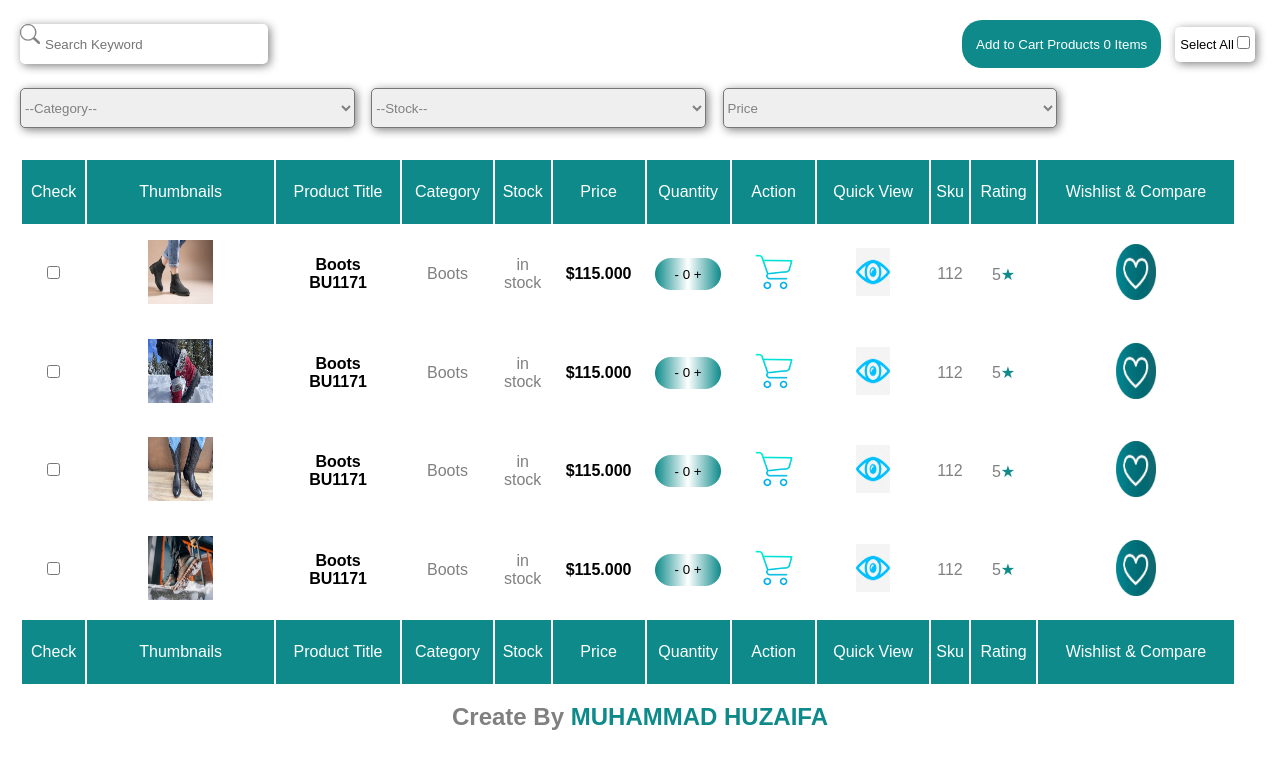
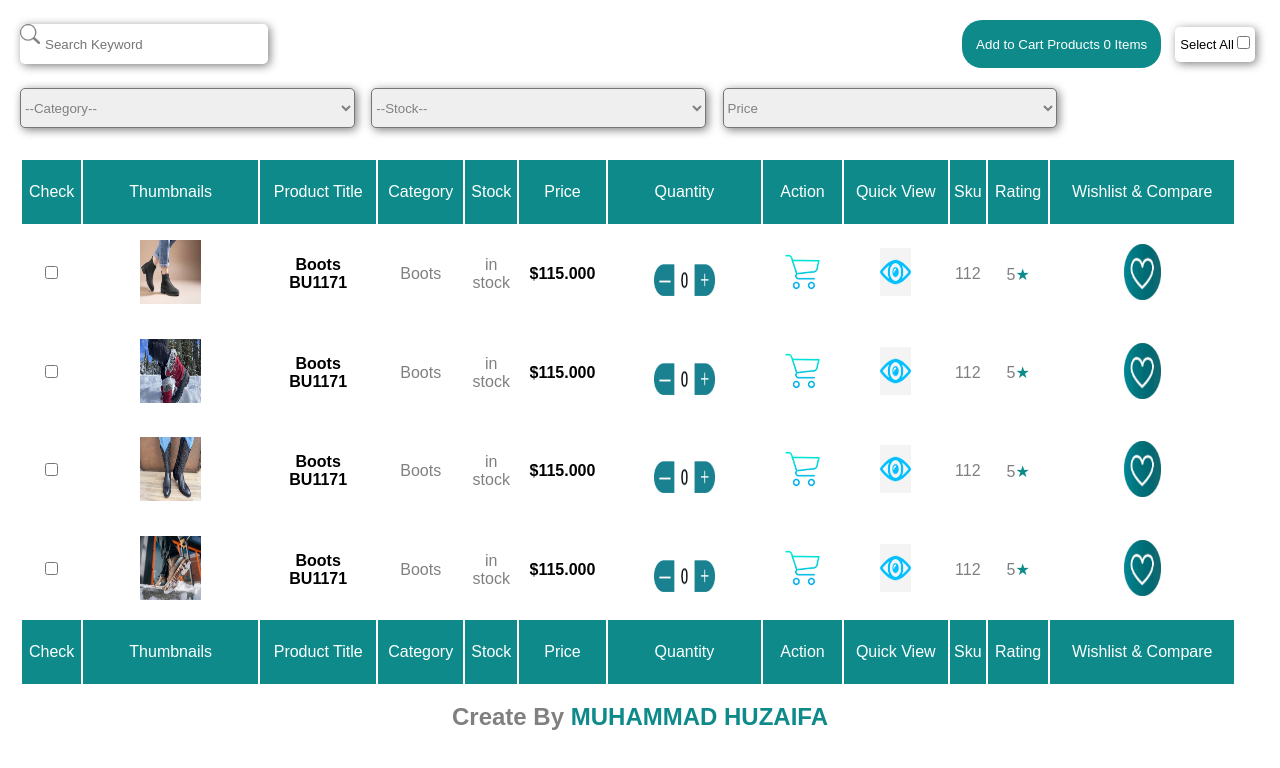
Before and after one commit to imuhammadhuzaifa/Table-Layout, a plain HTML site: page index.html in a window 1280 px wide. Drawn offline with Linux system fonts and the light colour scheme.

Commit message:
4th commit

```diff
--- a/index.html
+++ b/index.html
@@ -63,7 +63,7 @@
             <td class="clr">Boots</td>
             <td class="clr">in<br>stock</td>
             <td class="bold">$115.000</td>
-            <td><button>- 0 +</button></td>
+            <td><img src="./images/btn.png" alt="" class="btn1"></td>
             <td><img src="./images/shopping.png" alt="" class="shopping"></td>
             <td><img src="./images/eye.png" alt="" class="eye"></td>
             <td class="clr">112</td>
@@ -77,7 +77,7 @@
             <td class="clr">Boots</td>
             <td class="clr">in<br>stock</td>
             <td class="bold">$115.000</td>
-            <td><button>- 0 +</button></td>
+            <td><img src="./images/btn.png" alt="" class="btn1"></td>
             <td><img src="./images/shopping.png" alt="" class="shopping"></td>
             <td><img src="./images/eye.png" alt="" class="eye"></td>
             <td class="clr">112</td>
@@ -91,7 +91,7 @@
             <td class="clr">Boots</td>
             <td class="clr">in<br>stock</td>
             <td class="bold">$115.000</td>
-            <td><button>- 0 +</button></td>
+            <td><img src="./images/btn.png" alt="" class="btn1"></td>
             <td><img src="./images/shopping.png" alt="" class="shopping"></td>
             <td><img src="./images/eye.png" alt="" class="eye"></td>
             <td class="clr">112</td>
@@ -105,7 +105,7 @@
             <td class="clr">Boots</td>
             <td class="clr">in<br>stock</td>
             <td class="bold">$115.000</td>
-            <td><button>- 0 +</button></td>
+            <td><img src="./images/btn.png" alt="" class="btn1"></td>
             <td><img src="./images/shopping.png" alt="" class="shopping"></td>
             <td><img src="./images/eye.png" alt="" class="eye"></td>
             <td class="clr">112</td>
--- a/style.css
+++ b/style.css
@@ -81,18 +81,10 @@ td>img {
     padding: 10px;
 }
 
-button {
-    width: 80%;
-    height: 4vh;
-    /* margin: 20px; */
-    border-radius: 20px;
-    border: none;
-    background: linear-gradient(to right, rgb(14, 138, 138), white, rgb(14, 138, 138))
-}
-
-button:hover {
+.btn1 {
+    width: 40%;
+    height: 6vh;
     cursor: pointer;
-    box-shadow: 4px 4px 10px rgb(10, 116, 116);
 }
 
 span {
```
Also changed, not shown: images/btn.png (added).
